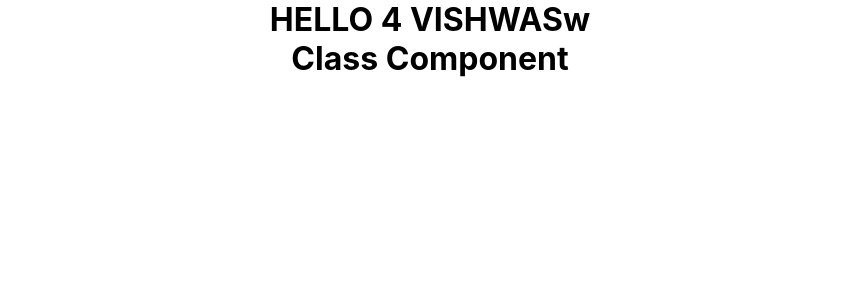
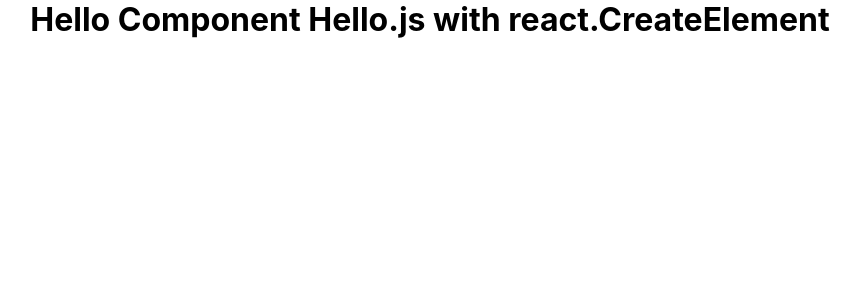
Before and after one commit to marvinguillen/Firstreact_uicampeonatos, a React (Create React App) app: page / in a window 1280 px wide. Shown: the top 300 px of the page, without its empty margins (210-1071 px from the left). Built offline with nearby package versions, Linux system fonts and the light colour scheme.

Commit message:
Five  app  React to show message to use jsx

```diff
--- a/src/App.js
+++ b/src/App.js
@@ -3,6 +3,8 @@ import Tweet from './tweet';
 import './App.css';
 import {Greet} from './components/Greet';
 import Welcome from './components/Welcome';
+import Hello from './components/Hello';
+
 function App(){
  const[count,setCount]=useState(0);
   const[user,setUsers]=useState([
@@ -25,9 +27,10 @@ function App(){
   return(
    <div className="App">
 
-       <Greet/>
-        <Welcome />
-      </div>
+      {/* <Greet/>*/}
+      {/* <Welcome />*/}
+    <Hello/>
+    </div>
   );
 }
 export default App;
--- /dev/null
+++ b/src/components/Hello.js
@@ -0,0 +1,23 @@
+import React from 'react';
+
+const Hello = () => {
+    return React.createElement(
+        'div',
+        {id:'hello',className: 'dummyClasss'},
+        React.createElement('h1',null,'Hello Component Hello.js with react.CreateElement' )
+    )
+}
+export default Hello
+//Using jsx to creat a component at React
+
+
+/*const Hello =() => {
+return(
+    <div>
+        <h1>Hello Component Hello.js</h1>
+    </div>
+)
+
+}
+
+export default Hello*/
```
Also changed, not shown: 1 other file (tests, documents, lock files or other folders).
